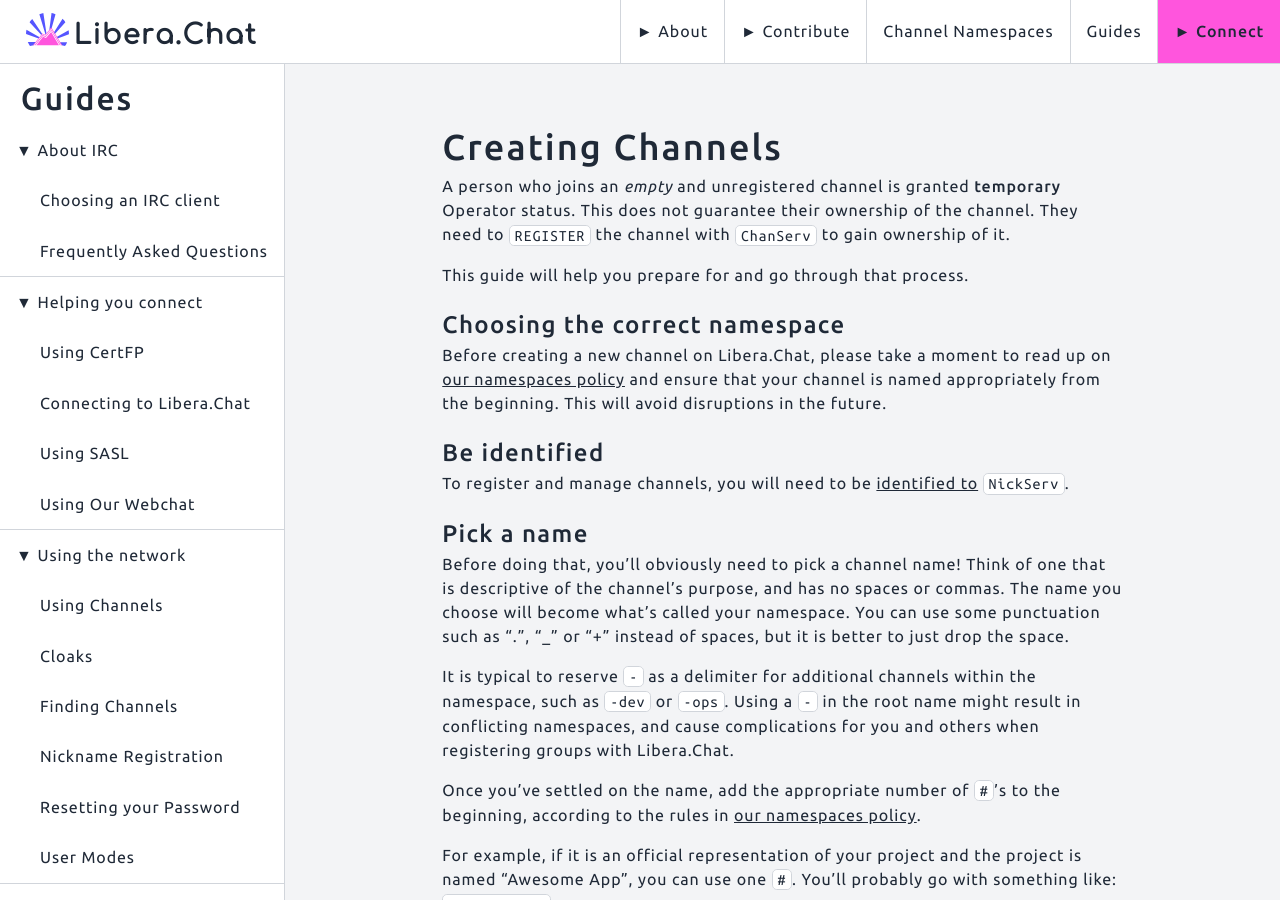
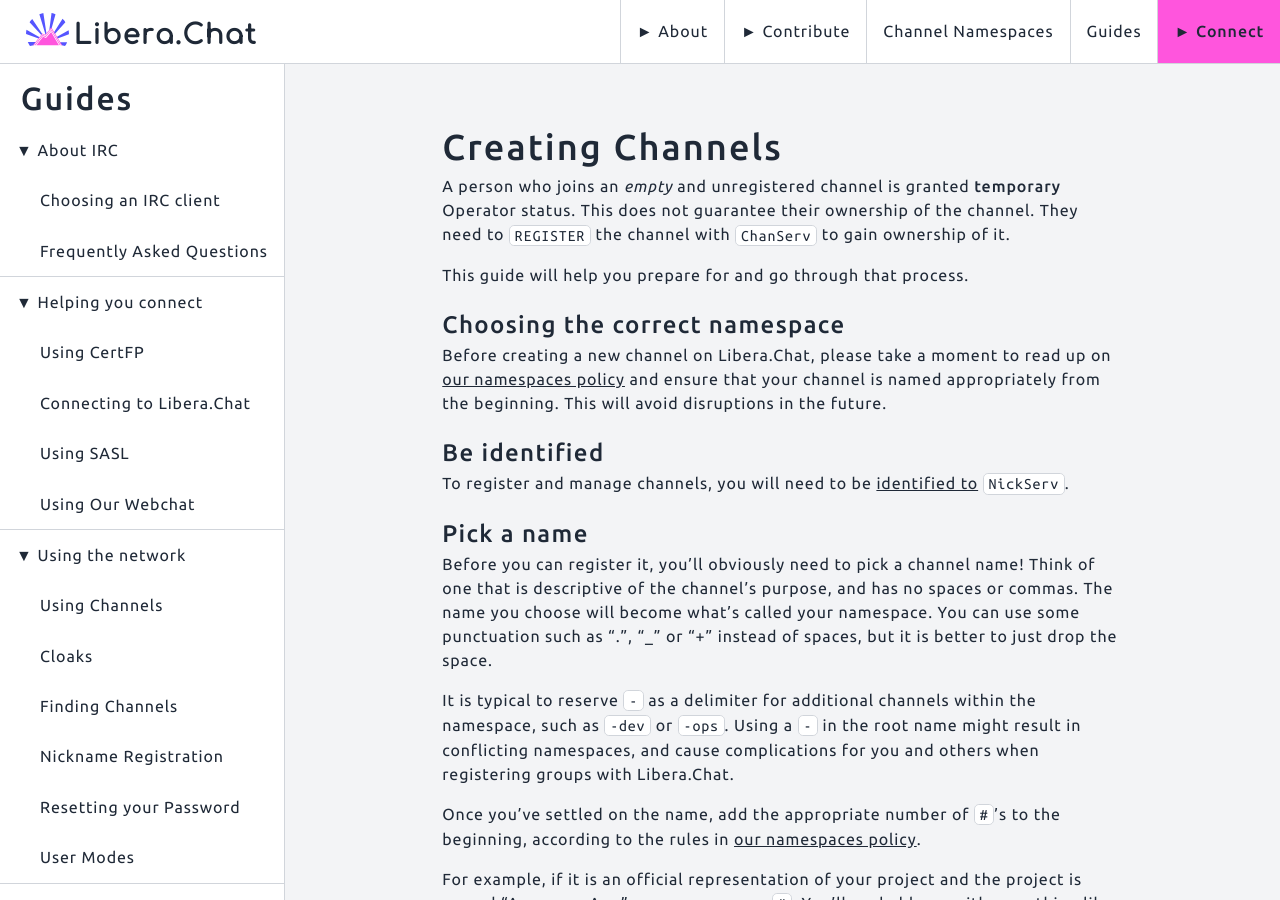
Before and after one commit to Libera-Chat/libera-chat.github.io, a Jekyll site: the page built from content/_guides/creatingchannels.md, in a window 1280 px wide and 900 px high. Built offline with Jekyll 4.4.1, drawn with Linux system fonts in a browser that asks for light colours.

Commit message:
Update creatingchannels.md

```diff
--- a/content/_guides/creatingchannels.md
+++ b/content/_guides/creatingchannels.md
@@ -23,11 +23,11 @@
 
 ## Pick a name
 
-Before doing that, you'll obviously need to pick a channel name! Think of one
-that is descriptive of the channel's purpose, and has no spaces or commas.
-The name you choose will become what's called your namespace. You can use
-some punctuation such as ".", "_" or "+" instead of spaces, but it is better
-to just drop the space.
+Before you can register it, you'll obviously need to pick a channel name!
+Think of one that is descriptive of the channel's purpose, and has no spaces
+or commas. The name you choose will become what's called your namespace. You
+can use some punctuation such as ".", "\_" or "+" instead of spaces, but it is
+better to just drop the space.
 
 It is typical to reserve `-` as a delimiter for additional channels within the
 namespace, such as `-dev` or `-ops`. Using a `-` in the root name might result
```
